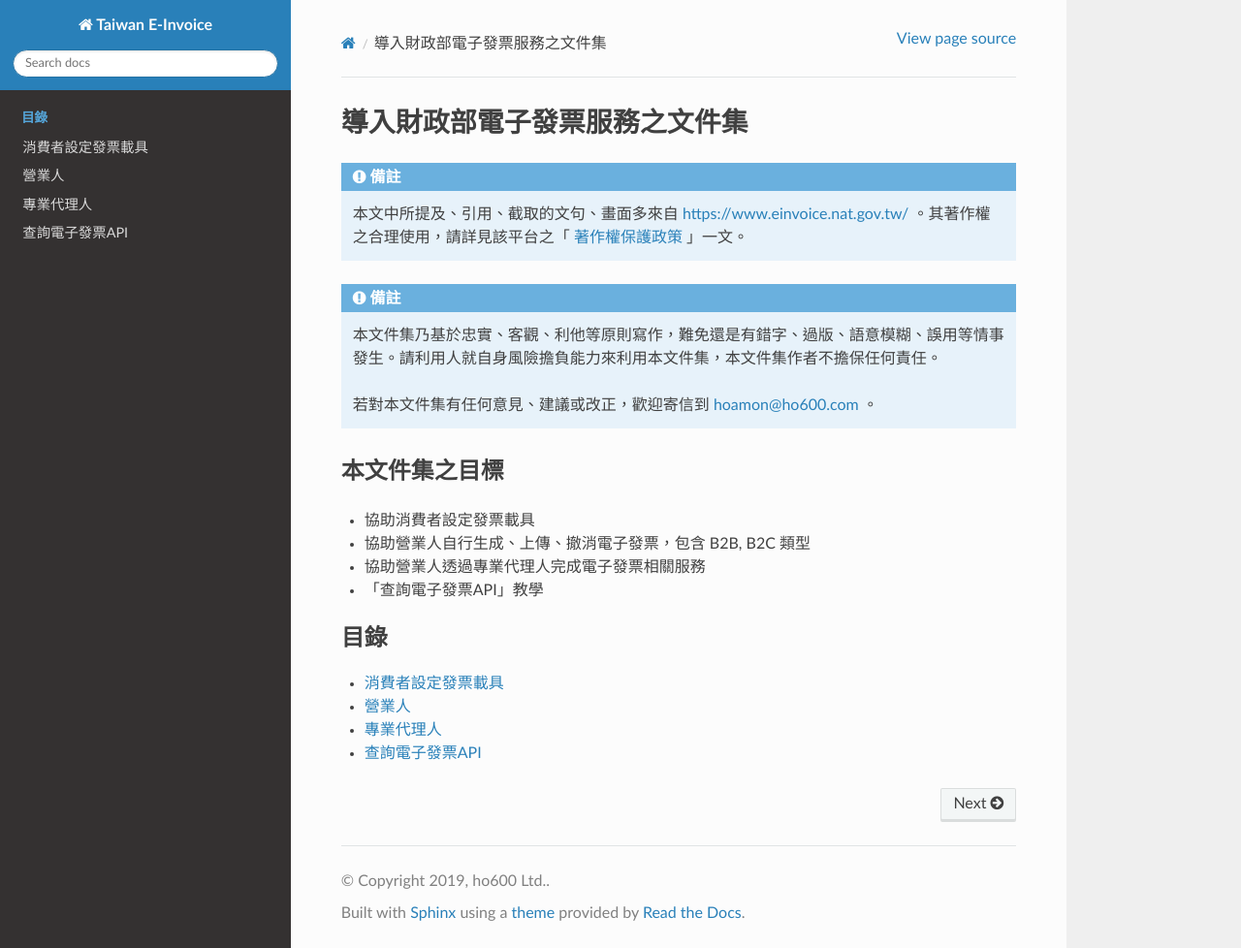
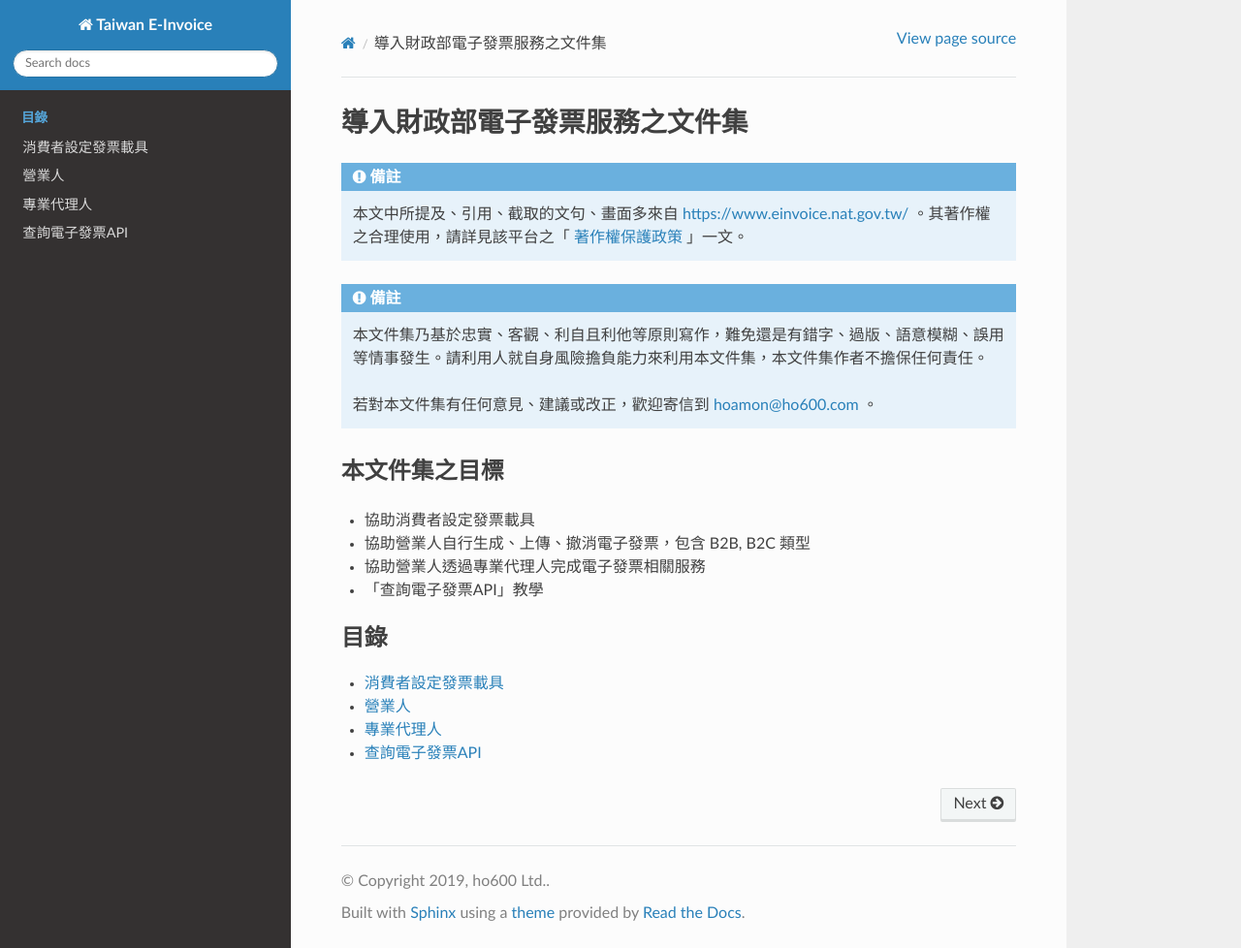
Before and after one commit to ho600-ltd/django-taiwan-einvoice, a Sphinx documentation site: the page built from docs/index.rst, in a window 1280 px wide and 978 px high. Shown: the whole window at 97% size. Built offline with Sphinx 7.4.7 and the Read the Docs theme 2.0.0, drawn with Linux system fonts in a browser that asks for light colours.

```diff
--- a/docs/index.rst
+++ b/docs/index.rst
@@ -9,7 +9,7 @@
 
 .. note::
 
-    本文件集乃基於忠實、客觀、利他等原則寫作，\
+    本文件集乃基於忠實、客觀、利自且利他等原則寫作，\
     難免還是有錯字、過版、語意模糊、誤用等情事發生。\
     請利用人就自身風險擔負能力來利用本文件集，本文件集作者不擔保任何責任。
 
```
